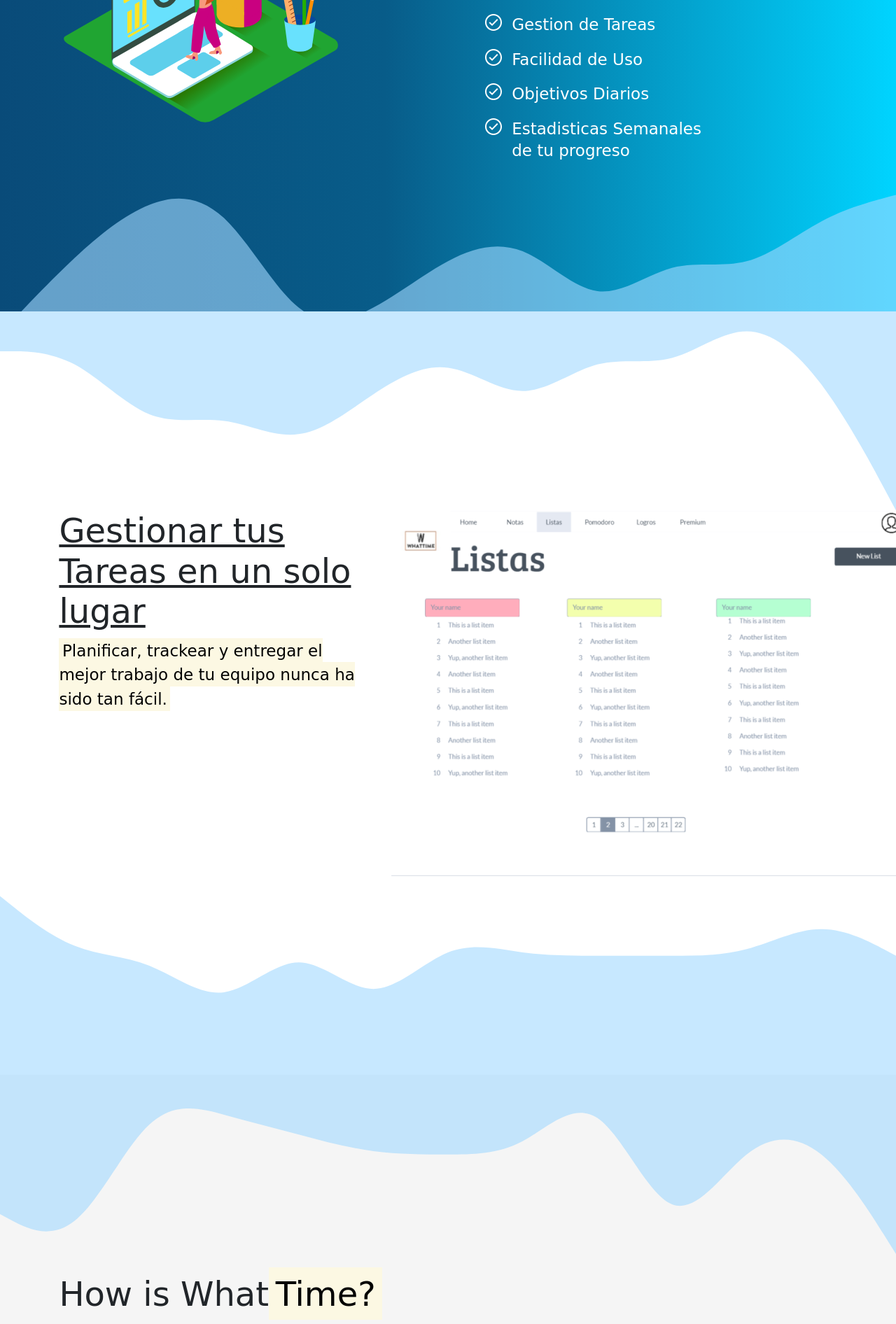
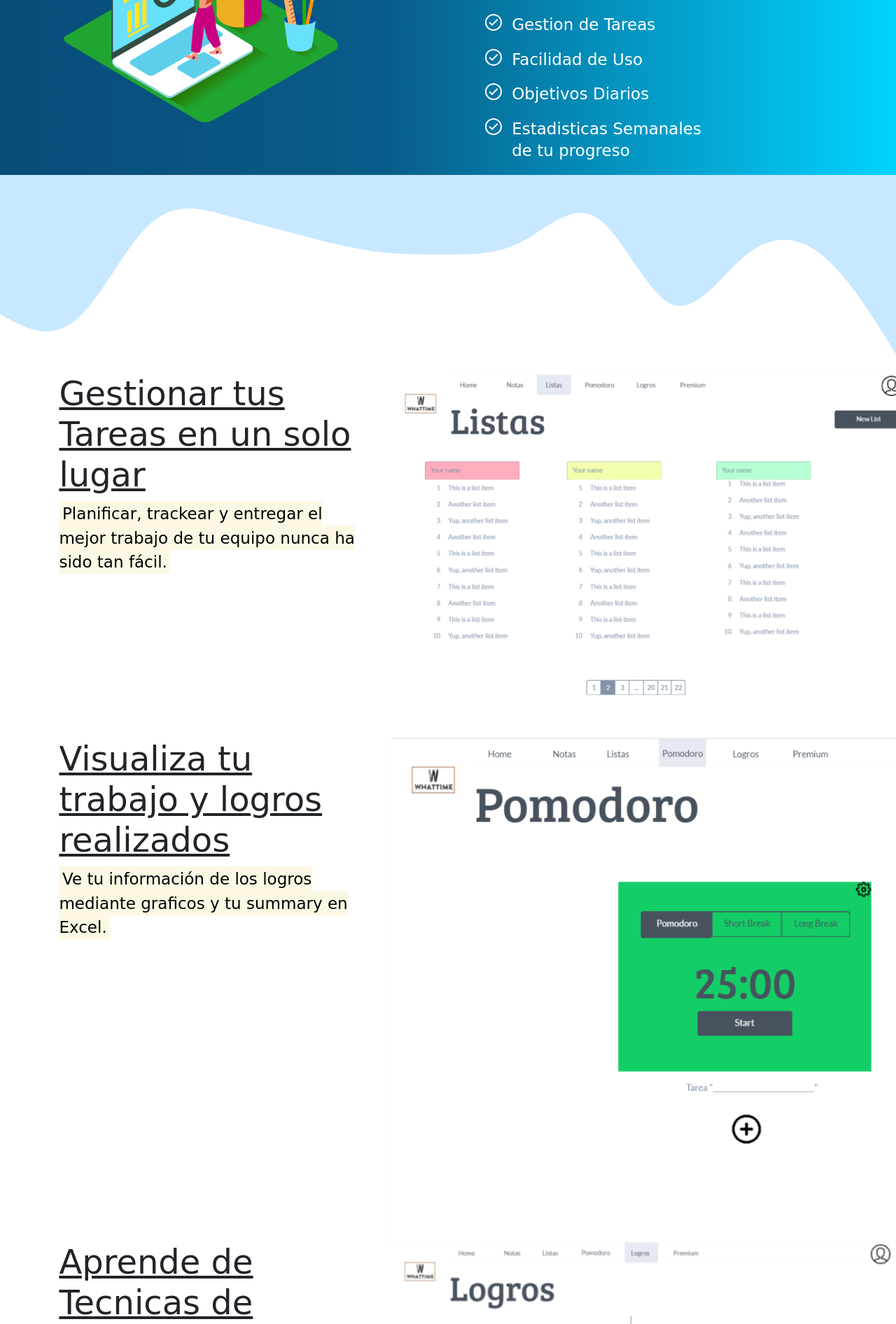
Before and after one commit to aelvismorales/DesaWebLandPage, a PHP site: page / in a window 1280 px wide; the page is wider, and only the part inside the window is pictured. Shown: the part 1639-3531 px from the top of that part at 70% size. Run offline with PHP 8.4, Linux system fonts and the light colour scheme; some web fonts are replaced.

Commit message:
Agregando mas fotos para Galeria, ademas 2 descripciones adicionales para Funciones

```diff
--- a/css/styles.css
+++ b/css/styles.css
@@ -63,11 +63,8 @@ color: #fff;
 
 
 }
+
 .gallery img
 {
     border-radius: 5%;
 }
-
-.funciones{
-    color:goldenrod;
-}
--- a/index.html
+++ b/index.html
@@ -116,13 +116,12 @@
             </div>
           </div>
         </div>
-        <svg xmlns="http://www.w3.org/2000/svg" viewBox="0 0 1440 220">
-          <path fill="#a2d9ff" fill-opacity="0.6" d="M0,256L20,234.7C40,213,80,171,120,133.3C160,96,200,64,240,48C280,32,320,32,360,69.3C400,107,440,181,480,213.3C520,245,560,235,600,213.3C640,192,680,160,720,138.7C760,117,800,107,840,122.7C880,139,920,181,960,186.7C1000,192,1040,160,1080,149.3C1120,139,1160,149,1200,138.7C1240,128,1280,96,1320,74.7C1360,53,1400,43,1420,37.3L1440,32L1440,320L1420,320C1400,320,1360,320,1320,320C1280,320,1240,320,1200,320C1160,320,1120,320,1080,320C1040,320,1000,320,960,320C920,320,880,320,840,320C800,320,760,320,720,320C680,320,640,320,600,320C560,320,520,320,480,320C440,320,400,320,360,320C320,320,280,320,240,320C200,320,160,320,120,320C80,320,40,320,20,320L0,320Z">
-          </path></svg>
+
       </section>
 
       <section class="Funciones">
-        <svg xmlns="http://www.w3.org/2000/svg" viewBox="0 0 1440 320"><path fill="#a2d9ff" fill-opacity="0.6" d="M0,64L20,64C40,64,80,64,120,85.3C160,107,200,149,240,165.3C280,181,320,171,360,176C400,181,440,203,480,197.3C520,192,560,160,600,133.3C640,107,680,85,720,90.7C760,96,800,128,840,128C880,128,920,96,960,85.3C1000,75,1040,85,1080,74.7C1120,64,1160,32,1200,32C1240,32,1280,64,1320,117.3C1360,171,1400,245,1420,282.7L1440,320L1440,0L1420,0C1400,0,1360,0,1320,0C1280,0,1240,0,1200,0C1160,0,1120,0,1080,0C1040,0,1000,0,960,0C920,0,880,0,840,0C800,0,760,0,720,0C680,0,640,0,600,0C560,0,520,0,480,0C440,0,400,0,360,0C320,0,280,0,240,0C200,0,160,0,120,0C80,0,40,0,20,0L0,0Z"></path></svg>
+        <svg xmlns="http://www.w3.org/2000/svg" viewBox="0 0 1440 320"><path fill="#a2d9ff" fill-opacity="0.6" d="M0,224L20,234.7C40,245,80,267,120,234.7C160,203,200,117,240,80C280,43,320,53,360,64C400,75,440,85,480,96C520,107,560,117,600,122.7C640,128,680,128,720,128C760,128,800,128,840,106.7C880,85,920,43,960,69.3C1000,96,1040,192,1080,208C1120,224,1160,160,1200,128C1240,96,1280,96,1320,128C1360,160,1400,224,1420,256L1440,288L1440,0L1420,0C1400,0,1360,0,1320,0C1280,0,1240,0,1200,0C1160,0,1120,0,1080,0C1040,0,1000,0,960,0C920,0,880,0,840,0C800,0,760,0,720,0C680,0,640,0,600,0C560,0,520,0,480,0C440,0,400,0,360,0C320,0,280,0,240,0C200,0,160,0,120,0C80,0,40,0,20,0L0,0Z"></path></svg>
+
         <div class="container">
           <div class="row">
             <div class="col-md-5">
@@ -130,16 +129,40 @@
               <p><mark>Planificar, trackear y entregar el mejor trabajo de tu equipo nunca ha sido tan fácil.</mark></p>
             </div>
             <div class="col-md-6">
-              <img src="image/Listas - Copy.png" alt=""></img>
+              <img src="image/Listas - Copy.png" alt="Function Image"></img>
          </div>
           </div>
           </div>
         </div>
+
+        <div class="container">
+          <div class="row">
+            <div class="col-md-5">
+              <h1><u>Visualiza tu trabajo y logros realizados</u></h1>
+              <p><mark>Ve tu información de los logros mediante graficos y tu summary en Excel. </mark></p>
+            </div>
+            <div class="col-md-6">
+              <img src="image/pomodorito - Copy.png" alt="Function Image"></img>
+         </div>
+          </div>
+          </div>
+
+          <div class="container">
+            <div class="row">
+              <div class="col-md-5">
+                <h1><u>Aprende de Tecnicas de Estudio</u></h1>
+                <p><mark>Utilza Pomodoro como una tecnica de Estudio para realizar tus tareas de manera eficiente. </mark></p>
+              </div>
+              <div class="col-md-6">
+                <img src="image/logritos - Copy.png" alt="Function Image"></img>
+           </div>
+          </div>
+          </div>
+
         <svg xmlns="http://www.w3.org/2000/svg" viewBox="0 0 1440 320"><path fill="#a2d9ff" fill-opacity="0.6" d="M0,32L20,48C40,64,80,96,120,112C160,128,200,128,240,144C280,160,320,192,360,186.7C400,181,440,139,480,138.7C520,139,560,181,600,181.3C640,181,680,139,720,122.7C760,107,800,117,840,122.7C880,128,920,128,960,128C1000,128,1040,128,1080,128C1120,128,1160,128,1200,117.3C1240,107,1280,85,1320,85.3C1360,85,1400,107,1420,117.3L1440,128L1440,320L1420,320C1400,320,1360,320,1320,320C1280,320,1240,320,1200,320C1160,320,1120,320,1080,320C1040,320,1000,320,960,320C920,320,880,320,840,320C800,320,760,320,720,320C680,320,640,320,600,320C560,320,520,320,480,320C440,320,400,320,360,320C320,320,280,320,240,320C200,320,160,320,120,320C80,320,40,320,20,320L0,320Z"></path></svg>
       </section>
 
       <section class="gallery">
-        <svg xmlns="http://www.w3.org/2000/svg" viewBox="0 0 1440 320"><path fill="#a2d9ff" fill-opacity="0.6" d="M0,224L20,234.7C40,245,80,267,120,234.7C160,203,200,117,240,80C280,43,320,53,360,64C400,75,440,85,480,96C520,107,560,117,600,122.7C640,128,680,128,720,128C760,128,800,128,840,106.7C880,85,920,43,960,69.3C1000,96,1040,192,1080,208C1120,224,1160,160,1200,128C1240,96,1280,96,1320,128C1360,160,1400,224,1420,256L1440,288L1440,0L1420,0C1400,0,1360,0,1320,0C1280,0,1240,0,1200,0C1160,0,1120,0,1080,0C1040,0,1000,0,960,0C920,0,880,0,840,0C800,0,760,0,720,0C680,0,640,0,600,0C560,0,520,0,480,0C440,0,400,0,360,0C320,0,280,0,240,0C200,0,160,0,120,0C80,0,40,0,20,0L0,0Z"></path></svg>
 
         <div class="container">
           <div class="row">
@@ -155,6 +178,7 @@
           <div class="col-md-4"><img src="image/Listas.png" alt="Gallery Image"class="img-fluid"></div>
           <div class="col-md-4"><img src="image/logritos.png" alt="Gallery Image"class="img-fluid"></div>
           <div class="col-md-4"><img src="image/pomodorito.png" alt="Gallery Image"class="img-fluid"></div>
+          <div class="col-md-4"><img src="image/Menu.png" alt="Gallery Image"class="img-fluid"></div>
         </div>
         <div class="row mt-5 justify-content-center">
           <div class="col-md-2">
```
Also changed, not shown: image/Menu.png (added), image/logritos - Copy.png (added), image/pomodorito - Copy.png (added).
